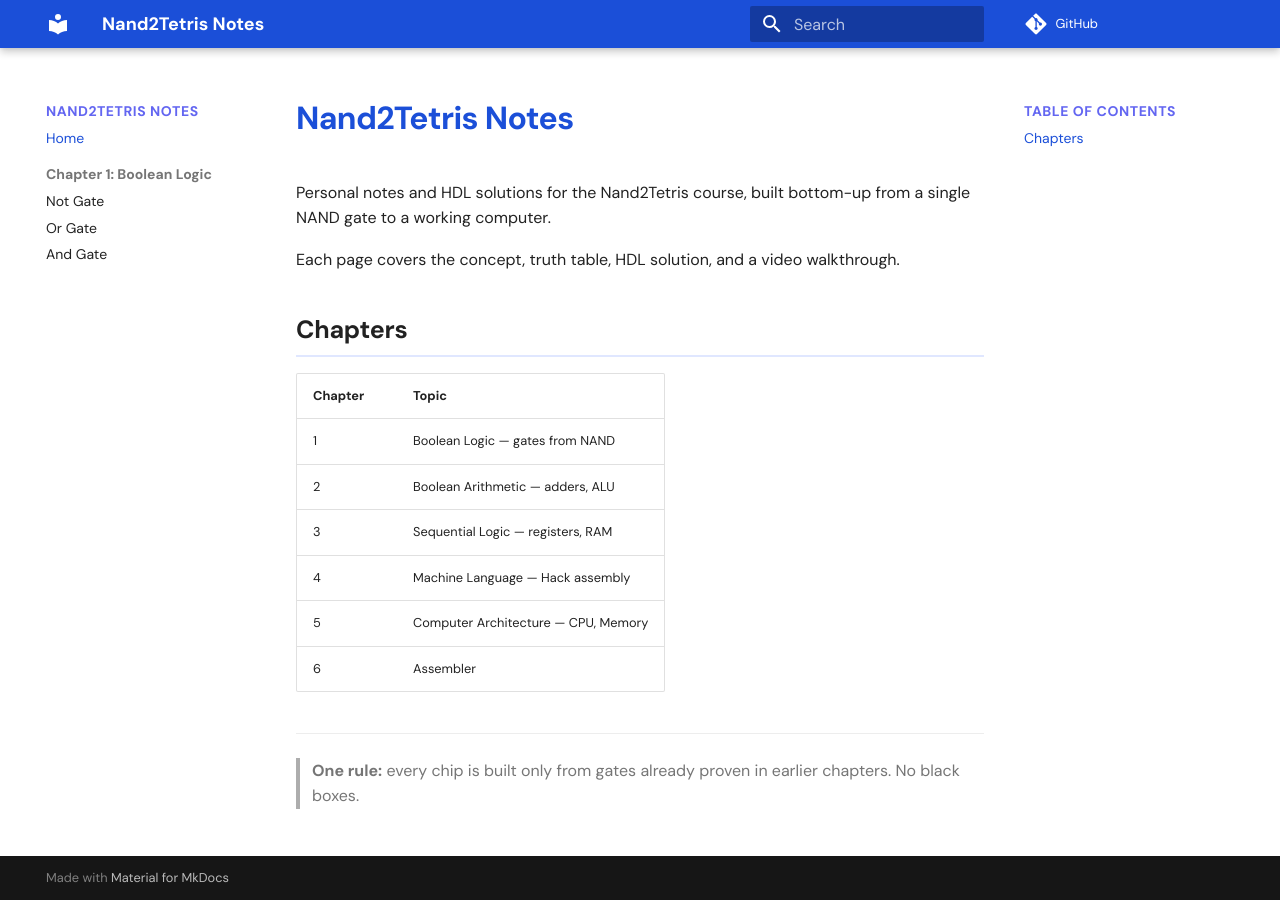
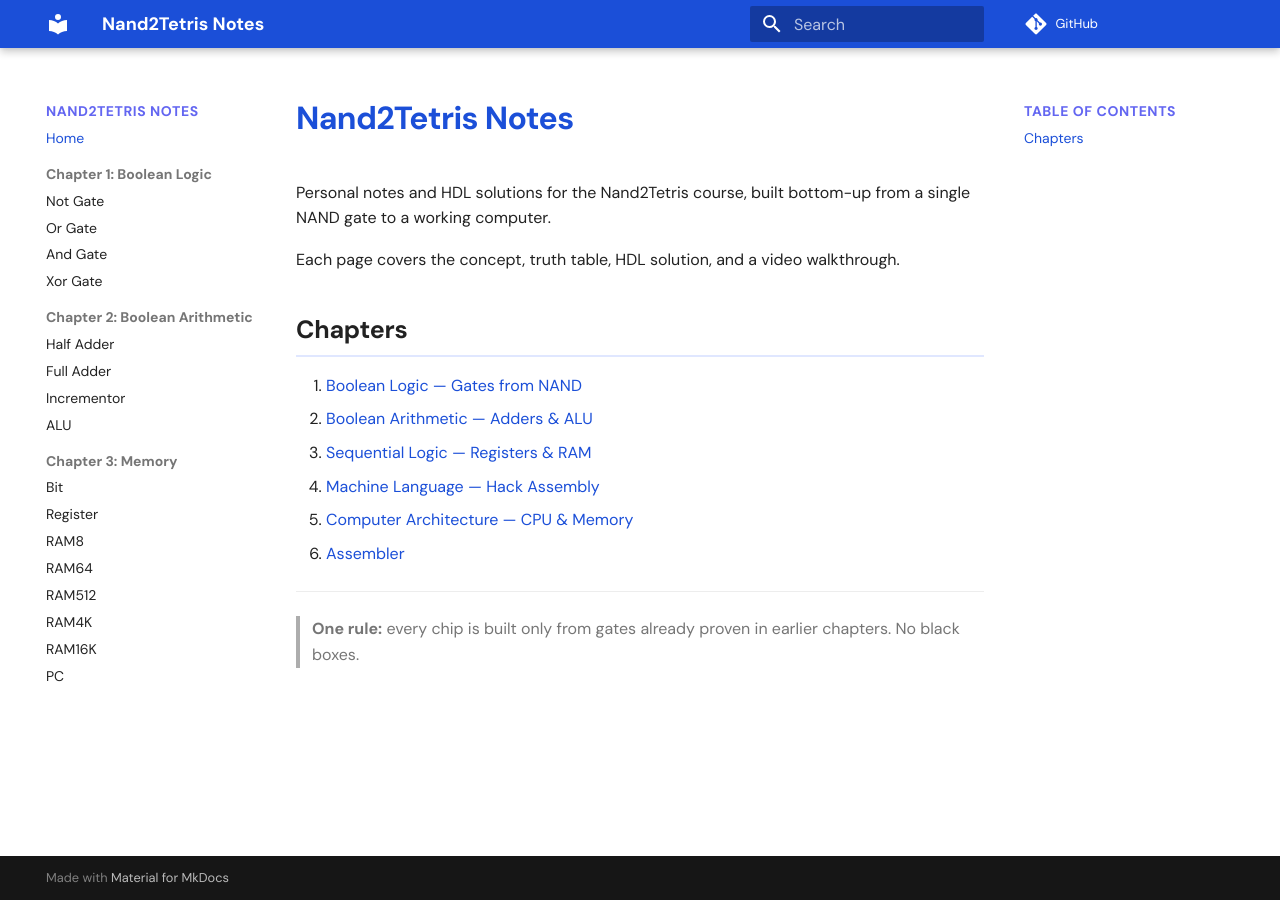
Before and after one commit to amithkumars-ds/silicon-is-all-you-need, an MkDocs documentation site: the page built from docs/index.md, in a window 1280 px wide. Built offline with MkDocs 1.6.1 and Material for MkDocs 9.7.7, drawn with Linux system fonts in a browser that asks for light colours; comment, search, counter and statistics services are not loaded.

Commit message:
mkdocs documentation update

```diff
--- a/docs/index.md
+++ b/docs/index.md
@@ -5,17 +5,14 @@ from a single NAND gate to a working computer.
 
 Each page covers the concept, truth table, HDL solution, and a video walkthrough.
 
-
 ## Chapters
 
-| Chapter | Topic |
-|---------|-------|
-| 1 | Boolean Logic — gates from NAND |
-| 2 | Boolean Arithmetic — adders, ALU |
-| 3 | Sequential Logic — registers, RAM |
-| 4 | Machine Language — Hack assembly |
-| 5 | Computer Architecture — CPU, Memory |
-| 6 | Assembler |
+1. [Boolean Logic — Gates from NAND](ch01/1-not-gate.md)
+2. [Boolean Arithmetic — Adders & ALU](ch02/index.md)
+3. [Sequential Logic — Registers & RAM](ch03/index.md)
+4. [Machine Language — Hack Assembly](ch04/index.md)
+5. [Computer Architecture — CPU & Memory](ch05/index.md)
+6. [Assembler](ch06/index.md)
 
 ---
 
--- a/mkdocs.yml
+++ b/mkdocs.yml
@@ -35,3 +35,18 @@ nav:
     - Not Gate: ch01/1-not-gate.md
     - Or Gate: ch01/2-or-gate.md
     - And Gate: ch01/3-and-gate.md
+    - Xor Gate: ch01/4-xor-gate.md
+  - "Chapter 2: Boolean Arithmetic":
+    - Half Adder: ch02/1-half-adder.md
+    - Full Adder: ch02/2-full-adder.md
+    - Incrementor: ch02/3-inc16-adder.md
+    - ALU: ch02/4-alu.md
+  - "Chapter 3: Memory":
+    - Bit: ch03/1-bit.md
+    - Register: ch03/2-register.md
+    - RAM8: ch03/3-ram8.md
+    - RAM64: ch03/4-ram64.md
+    - RAM512: ch03/5-ram512.md
+    - RAM4K: ch03/6-ram4k.md
+    - RAM16K: ch03/7-ram16k.md
+    - PC: ch03/8-pc.md
```
Also changed, not shown: docs/ch01/1-not-gate.md (+4 -4 lines), docs/ch01/2-or-gate.md (+4 -4 lines), docs/ch01/3-and-gate.md (+4 -4 lines), docs/ch01/4-xor-gate.md (added, +69 -0 lines), docs/ch02/1-half-adder.md (added, +1 -0 lines), docs/ch02/2-full-adder.md (added, +1 -0 lines), docs/ch02/3-inc16-adder.md (added, +1 -0 lines), docs/ch02/4-alu.md (added, +1 -0 lines), docs/ch03/1-bit.md (added), docs/ch03/2-register.md (added), docs/ch03/3-ram8.md (added), docs/ch03/4-ram64.md (added), docs/ch03/5-ram512.md (added), docs/ch03/6-ram4k.md (added), 3 more files.
